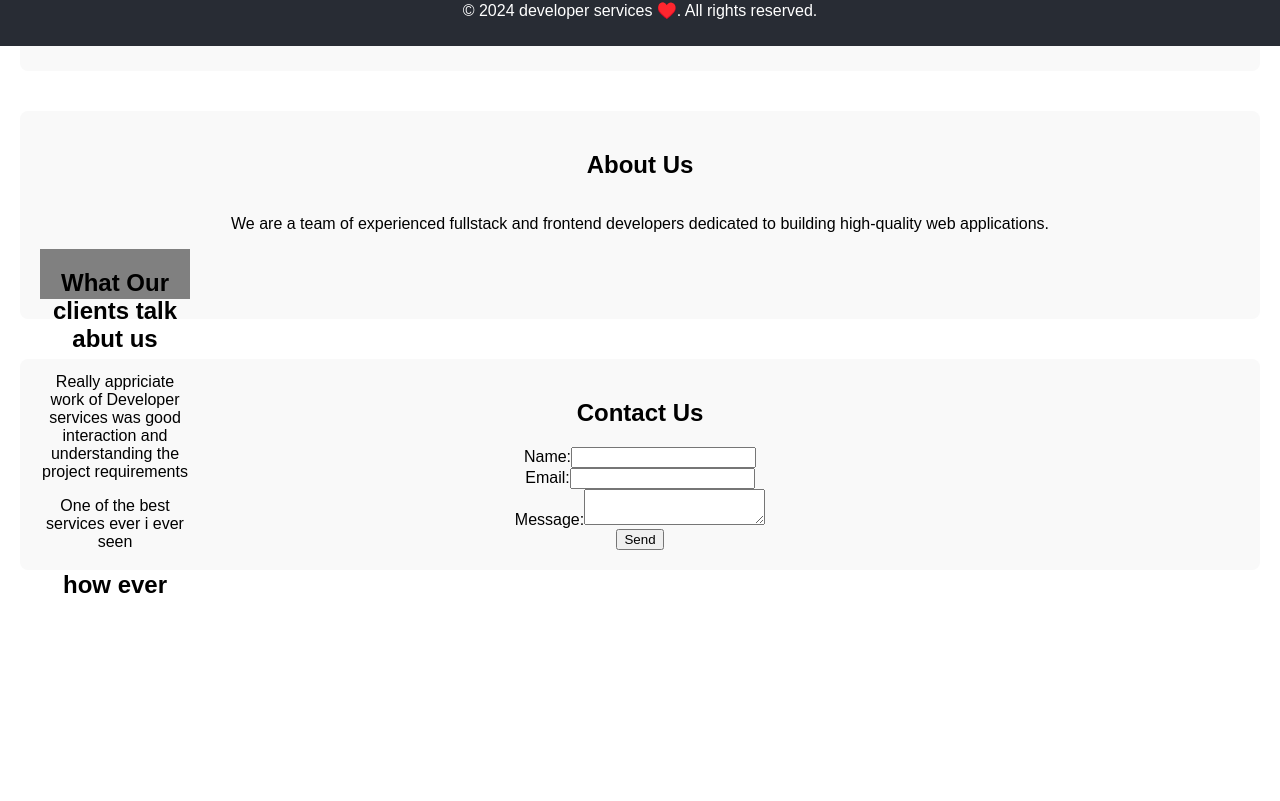
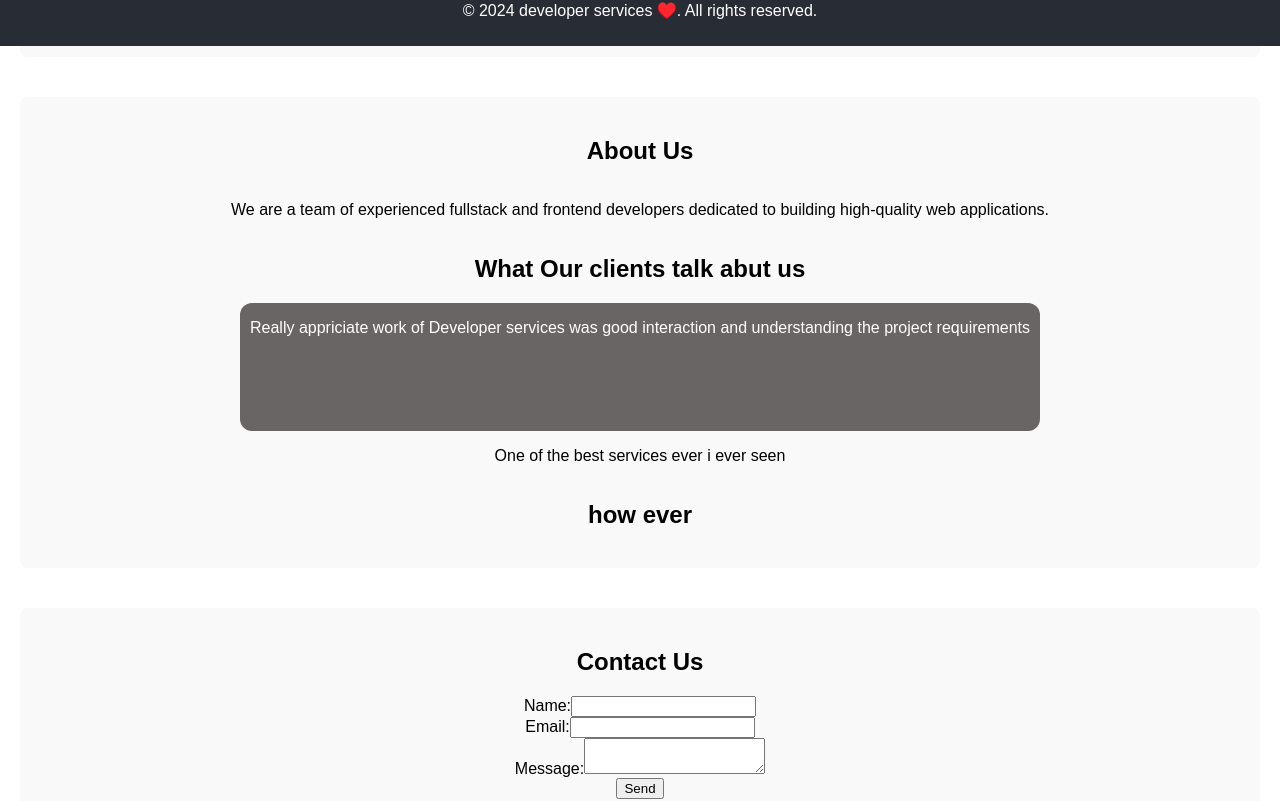
Before and after one commit to lakshmivenkateswara2356/mynewbusinesswebsite, a React (Create React App) app: page / in a window 1280 px wide. Shown: the part 754-1555 px from the top of the page. Before the commit the page ends 1384 px from the top, so only its background shows below. Built offline with nearby package versions, Linux system fonts and the light colour scheme.

Commit message:
commitclintupdate

```diff
--- a/src/App.css
+++ b/src/App.css
@@ -129,3 +129,18 @@ footer {
   justify-content: center;
 
 }
+
+.clintser{
+  background-color: #696565;
+  color: white;
+  width: 50rem;
+  height: 8rem;
+  border-radius: 12px;
+  text-align:center;
+}
+
+.sizing {
+  display: flex;
+  flex-direction: row;
+  justify-content: center;
+}
--- a/src/components/About/index.js
+++ b/src/components/About/index.js
@@ -6,12 +6,15 @@ function About() {
     <section id="about" className="about">
       <h2>About Us</h2>
       <p>We are a team of experienced fullstack and frontend developers dedicated to building high-quality web applications.</p>
-      <div className="clintsection">
+
       <h1> What Our clients talk abut us</h1>
-      <p>Really appriciate work of Developer services was good interaction and understanding the project requirements</p>
+      <div className="sizing">
+      <div className="clintser">
+      <p>Really appriciate work of Developer services was good interaction and understanding the project requirements</p></div>
+      </div>
       <p>One of the best services ever i ever seen </p>
       <h1>how ever</h1>
-      </div>
+
     </section>
   );
 }
--- a/src/components/Services/index.js
+++ b/src/components/Services/index.js
@@ -5,6 +5,7 @@ function Services() {
   return (
     <section id="services" className="services">
       <h2>Our Services</h2>
+      <marquee>
       <div className="service-list">
         <div className="service">
           <h3>Frontend Development</h3>
@@ -19,6 +20,7 @@ function Services() {
           <p>Providing complete end-to-end web development services.</p>
         </div>
       </div>
+      </marquee>
     </section>
   );
 }
```
